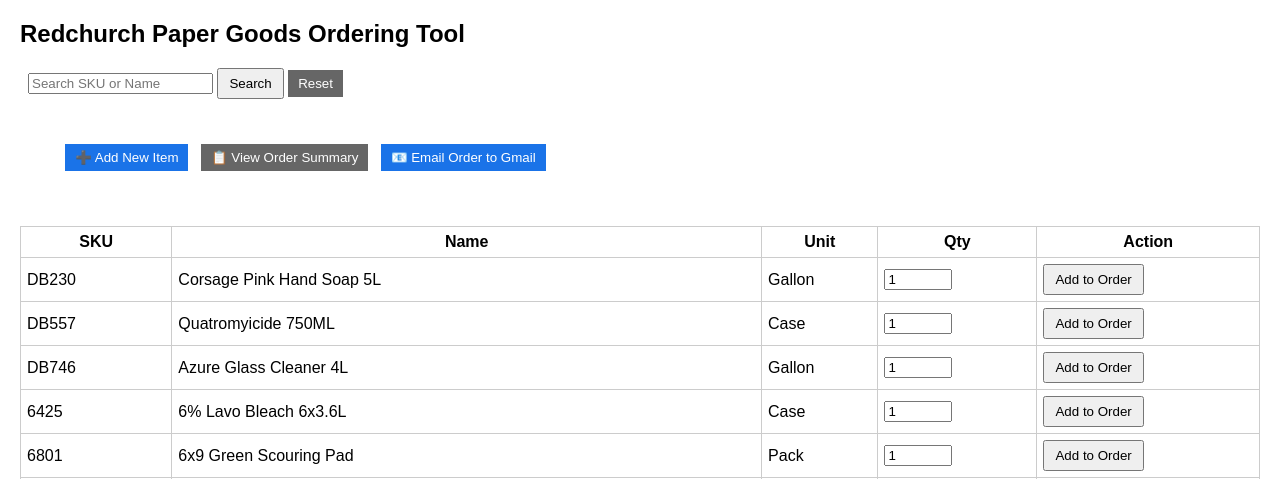
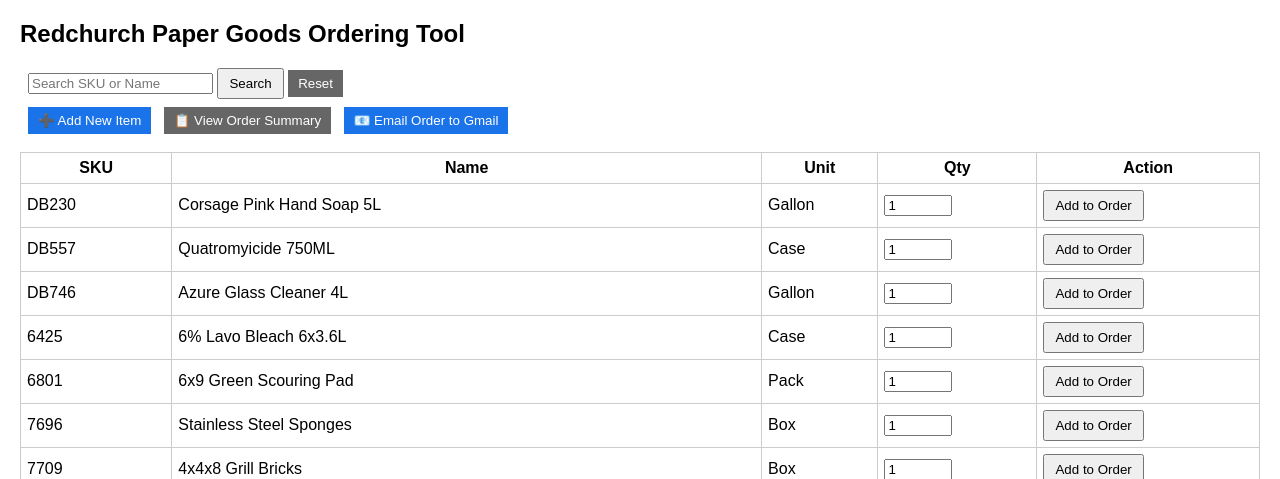
Before and after one commit to joacotol/redchurch_inventory_system, a Flask app: page / in a window 1280 px wide. Shown: the top 479 px of the page. Run offline with Flask 3, Linux system fonts and the light colour scheme.

Commit message:
made minor changes to the look for the button placements

```diff
--- a/static/styles.css
+++ b/static/styles.css
@@ -25,9 +25,6 @@ button {
   border: none;
 }
 
-.top-actions {
-  padding: 3%;
-}
 .hidden {
   display: none;
 }
```
